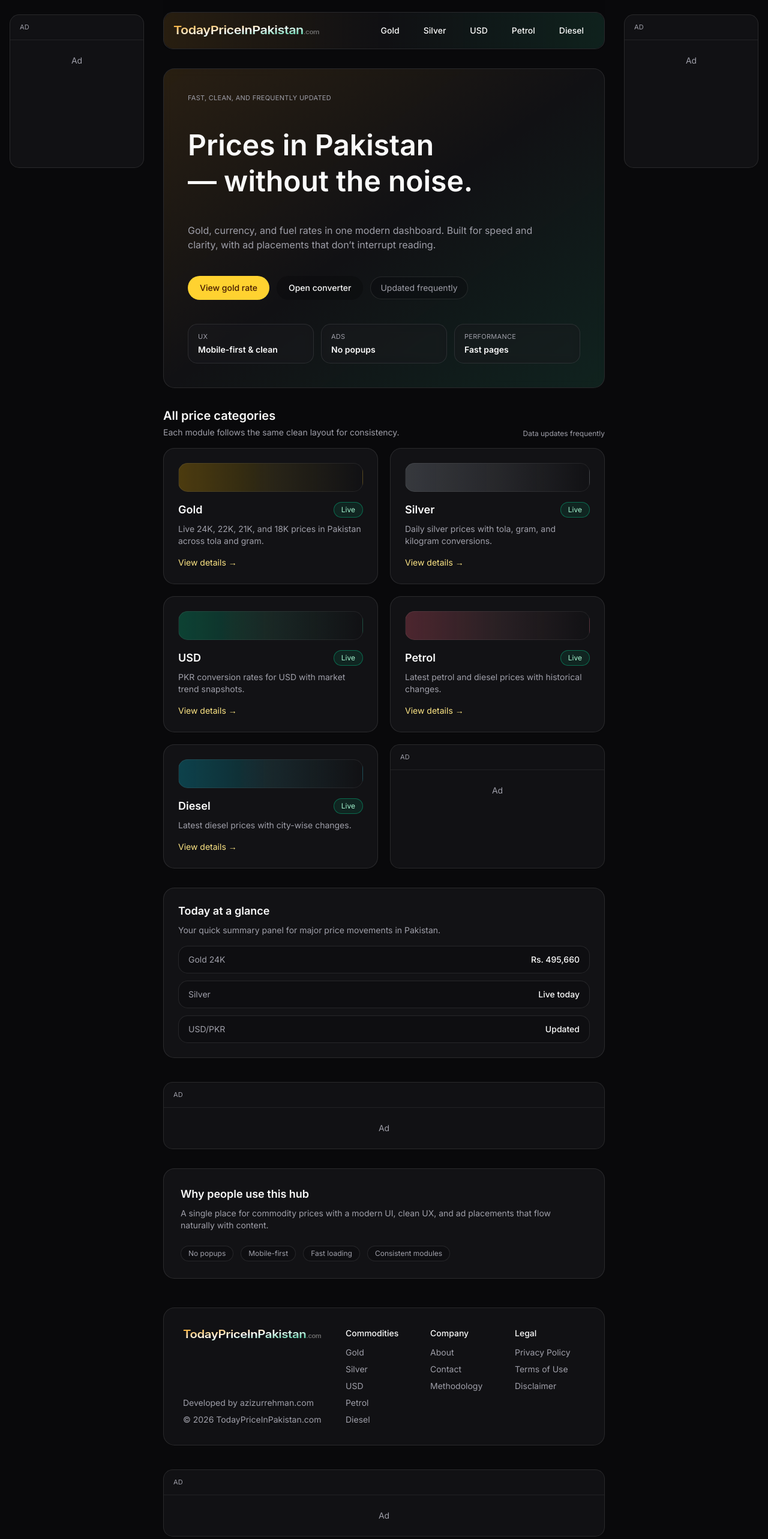
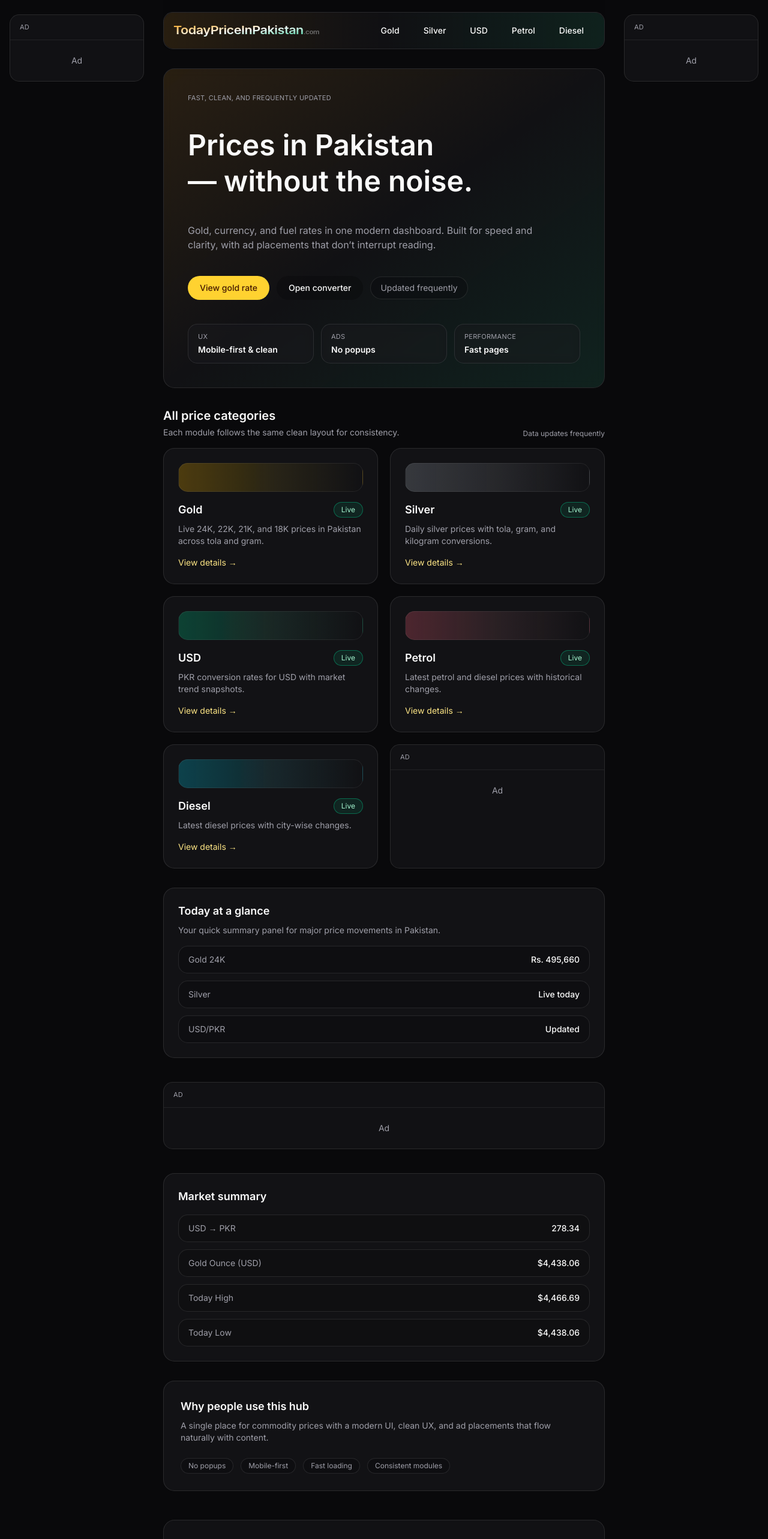
Before and after one commit to eazizurrehman/todaypriceinpakistan.com, a Next.js app: page / in a window 1280 px wide. Shown: the top 2566 px of the page at 60% size. Built offline with nearby package versions, Linux system fonts and the light colour scheme.

Commit message:
feat: add gold comparison and guide pages

```diff
--- /dev/null
+++ b/app/(modules)/gold/comparison/page.tsx
@@ -0,0 +1,85 @@
+import Image from "next/image";
+import { getGoldPricesPakistan } from "@/actions/gold-prices-pakistan";
+import { AdSlot } from "@/app/_components/ad-slot";
+import { DataTable } from "@/app/_components/table";
+import {
+  type GoldRateRow,
+  goldColumns,
+} from "@/app/(modules)/gold/rate-today/columns";
+import { calculateGoldPrice, formatPKR } from "@/lib/calculators";
+
+export default async function GoldComparisonPage() {
+  const { basePricePerTolaPer24k } = await getGoldPricesPakistan();
+
+  const makeData = (): GoldRateRow[] => {
+    const karats = ["24k", "22k", "21k", "18k", "14k", "12k", "10k"] as const;
+    const units = [
+      { label: "Per Tola", unit: "tola" },
+      { label: "Per Gram", unit: "gram" },
+      { label: "Per 10 Grams", unit: "10g" },
+      { label: "Per Ounce", unit: "ounce" },
+      { label: "Per Kilogram", unit: "kg" },
+    ] as const;
+
+    return units.map(({ label, unit }) => {
+      const row: GoldRateRow = {
+        unit: label,
+        "24k": "",
+        "22k": "",
+        "21k": "",
+        "18k": "",
+        "14k": "",
+        "12k": "",
+        "10k": "",
+      };
+
+      karats.forEach((karat) => {
+        row[karat] = formatPKR(
+          calculateGoldPrice(basePricePerTolaPer24k, unit, karat),
+        );
+      });
+
+      return row;
+    });
+  };
+
+  return (
+    <div className="space-y-10">
+      <section className="relative overflow-hidden rounded-4xl border bg-card/70 p-6 backdrop-blur supports-backdrop-filter:bg-card/60">
+        <div className="pointer-events-none absolute inset-0 bg-linear-to-br from-amber-500/12 via-transparent to-emerald-500/8" />
+        <div className="relative space-y-10">
+          <div className="flex justify-between gap-4">
+            <div className="space-y-2">
+              <h1 className="font-semibold text-4xl leading-tight md:text-5xl">
+                Gold Comparison
+              </h1>
+              <p className="max-w-lg text-muted-foreground text-sm">
+                Lorem, ipsum dolor sit amet consectetur adipisicing elit. Velit,
+                aut?
+              </p>
+            </div>
+            <div className="flex min-h-full items-center justify-center">
+              <Image
+                alt="Gold calculator"
+                className="w-40 object-cover"
+                height={1024}
+                src="/images/gold/gold-calculator.png"
+                width={1024}
+              />
+            </div>
+          </div>
+        </div>
+      </section>
+      <AdSlot />
+      <section className="grid items-start gap-6 lg:gap-8">
+        <DataTable
+          columns={goldColumns}
+          data={makeData()}
+          title="Gold price by karat"
+        />
+      </section>
+
+      <AdSlot />
+    </div>
+  );
+}
--- /dev/null
+++ b/app/(modules)/gold/guide/page.tsx
@@ -0,0 +1,21 @@
+export default function GoldCalculatorsPage() {
+  return (
+    <div className="space-y-10">
+      <section>
+        <div className="rounded-4xl border bg-card/70 p-6">
+          <h3 className="font-semibold text-lg">Gold buying guide</h3>
+          <ul className="mt-4 space-y-3 text-muted-foreground text-sm">
+            <li>
+              • Compare both tola and gram rates before finalizing purchase.
+            </li>
+            <li>• 24K is purest; 22K is commonly used in jewelry making.</li>
+            <li>
+              • Check local making charges separately from daily gold rate.
+            </li>
+            <li>• Review USD-PKR movement to understand global impact.</li>
+          </ul>
+        </div>
+      </section>
+    </div>
+  );
+}
--- a/app/(modules)/gold/rate-today/page.tsx
+++ b/app/(modules)/gold/rate-today/page.tsx
@@ -3,11 +3,6 @@
 import { AdSlot } from "@/app/_components/ad-slot";
 import { HeroSection } from "@/app/_components/hero-section";
 import { PriceCards } from "@/app/_components/price-cards";
-import { DataTable } from "@/app/_components/table";
-import {
-  type GoldRateRow,
-  goldColumns,
-} from "@/app/(modules)/gold/rate-today/columns";
 import { formatPKR } from "@/lib";
 import { calculateGoldPrice } from "@/lib/calculators";
 
@@ -50,46 +45,6 @@
     },
   ];
 
-  const makeData = (): GoldRateRow[] => {
-    const karats = ["24k", "22k", "21k", "18k", "14k", "12k", "10k"] as const;
-    const units = [
-      { label: "Per Tola", unit: "tola" },
-      { label: "Per Gram", unit: "gram" },
-      { label: "Per 10 Grams", unit: "10g" },
-      { label: "Per Ounce", unit: "ounce" },
-      { label: "Per Kilogram", unit: "kg" },
-    ] as const;
-
-    return units.map(({ label, unit }) => {
-      const row: GoldRateRow = {
-        unit: label,
-        "24k": "",
-        "22k": "",
-        "21k": "",
-        "18k": "",
-        "14k": "",
-        "12k": "",
-        "10k": "",
-      };
-
-      karats.forEach((karat) => {
-        row[karat] = formatPKR(
-          calculateGoldPrice(basePricePerTolaPer24k, unit, karat),
-        );
-      });
-
-      return row;
-    });
-  };
-
-  // const _marketSummary = [
-  //   { label: "USD → PKR", value: "278.34" },
-  //   { label: "Gold Ounce (USD)", value: "$4,438.06" },
-  //   { label: "Today High", value: "$4,466.69" },
-  //   { label: "Today Low", value: "$4,438.06" },
-  //   { label: "Updated", value: formatDateAndTime(updatedAt) },
-  // ];
-
   return (
     <div className="">
       <div className="space-y-8 text-foreground">
@@ -106,67 +61,8 @@
           updatedAt={updatedAt}
         />
 
-        <AdSlot variant="leaderboard" />
-
-        <section className="grid items-start gap-6 lg:gap-8">
-          <DataTable
-            columns={goldColumns}
-            data={makeData()}
-            title="Gold price by karat"
-          />
-        </section>
-
-        {/* <section className="grid gap-6 lg:grid-cols-3">
-            <div className="rounded-4xl border bg-card/70 p-6 lg:col-span-2">
-              <h3 className="font-semibold text-lg">Trend (last 7 days)</h3>
-              <p className="mt-2 text-muted-foreground text-sm">
-                Placeholder space for a minimal sparkline chart.
-              </p>
-              <div className="mt-6 h-44 rounded-3xl border bg-linear-to-r from-amber-500/10 via-background/30 to-emerald-500/10" />
-            </div>
-
-            <div className="rounded-4xl border bg-card/70 p-6">
-              <h3 className="font-semibold text-lg">Market summary</h3>
-              <div className="mt-4 space-y-3">
-                {marketSummary.map((item) => (
-                  <div
-                    className="flex items-center justify-between rounded-3xl border bg-background/25 px-4 py-3"
-                    key={item.label}
-                  >
-                    <span className="text-muted-foreground text-sm">
-                      {item.label}
-                    </span>
-                    <span className="font-medium text-foreground text-sm">
-                      {item.value}
-                    </span>
-                  </div>
-                ))}
-              </div>
-            </div>
-          </section>
-          <AdSlot  /> */}
-
-        <section className="grid gap-6 lg:grid-cols-2">
-          <div className="rounded-4xl border bg-card/70 p-6">
-            <h3 className="font-semibold text-lg">Gold buying guide</h3>
-            <ul className="mt-4 space-y-3 text-muted-foreground text-sm">
-              <li>
-                • Compare both tola and gram rates before finalizing purchase.
-              </li>
-              <li>• 24K is purest; 22K is commonly used in jewelry making.</li>
-              <li>
-                • Check local making charges separately from daily gold rate.
-              </li>
-              <li>• Review USD-PKR movement to understand global impact.</li>
-            </ul>
-          </div>
-          <div className="rounded-4xl border bg-card/70 p-6">
-            <h3 className="font-semibold text-lg">Visual mockup</h3>
-            <p className="mt-2 text-muted-foreground text-sm">
-              Shareable preview for this modern gold dashboard style.
-            </p>
-          </div>
-        </section>
+        <AdSlot />
+        <AdSlot />
       </div>
     </div>
   );
--- a/app/(modules)/gold/side-sections.ts
+++ b/app/(modules)/gold/side-sections.ts
@@ -25,7 +25,6 @@
     title: "General",
     links: [
       { label: "Comparison", href: "/gold/comparison" },
-      { label: "Sources", href: "/gold/sources" },
       { label: "Guide", href: "/gold/guide" },
       { label: "Disclaimer", href: "/gold/disclaimer" },
     ],
--- a/app/(modules)/page.tsx
+++ b/app/(modules)/page.tsx
@@ -39,6 +39,13 @@
     status: "Live",
     accent: "from-cyan-400/25 via-cyan-300/10 to-transparent",
   },
+];
+
+const marketSummary = [
+  { label: "USD → PKR", value: "278.34" },
+  { label: "Gold Ounce (USD)", value: "$4,438.06" },
+  { label: "Today High", value: "$4,466.69" },
+  { label: "Today Low", value: "$4,438.06" },
 ];
 
 function StatChip({ label, value }: { label: string; value: string }) {
@@ -154,7 +161,7 @@
                 </div>
               );
             })}
-            <AdSlot variant="leaderboard" />
+            <AdSlot />
           </div>
         </div>
       </section>
@@ -187,6 +194,25 @@
             </div>
           </div>
           <AdSlot />
+
+          <div className="rounded-4xl border bg-card/70 p-6">
+            <h3 className="font-semibold text-lg">Market summary</h3>
+            <div className="mt-4 space-y-3">
+              {marketSummary.map((item) => (
+                <div
+                  className="flex items-center justify-between rounded-3xl border bg-background/25 px-4 py-3"
+                  key={item.label}
+                >
+                  <span className="text-muted-foreground text-sm">
+                    {item.label}
+                  </span>
+                  <span className="font-medium text-foreground text-sm">
+                    {item.value}
+                  </span>
+                </div>
+              ))}
+            </div>
+          </div>
         </div>
       </section>
 
--- a/app/_components/ad-slot.tsx
+++ b/app/_components/ad-slot.tsx
@@ -1,29 +1,17 @@
 import { cn } from "@/lib/utils";
-
-type AdSlotVariant = "inline" | "sidebar" | "leaderboard";
 
 export function AdSlot({
   label = "Ad",
-  variant = "inline",
   className,
 }: {
   label?: string;
-  variant?: AdSlotVariant;
   className?: string;
 }) {
-  const sizeClasses =
-    variant === "sidebar"
-      ? "min-h-64"
-      : variant === "leaderboard"
-        ? "min-h-24"
-        : "min-h-28";
-
   return (
     <section
       aria-label={label}
       className={cn(
         "rounded-3xl border bg-card/70 backdrop-blur supports-backdrop-filter:bg-card/60",
-        sizeClasses,
         className,
       )}
     >
--- a/app/layout.tsx
+++ b/app/layout.tsx
@@ -67,7 +67,7 @@
         <main className="container mx-auto grid grid-cols-1 gap-8 px-4 lg:grid-cols-[14rem_minmax(0,1fr)_14rem]">
           <aside className="hidden lg:block">
             <div className="sticky top-6">
-              <AdSlot variant="sidebar" />
+              <AdSlot />
             </div>
           </aside>
           <div>
@@ -75,12 +75,12 @@
             {children}
             <div className="space-y-10 pb-10">
               <AppFooter />
-              <AdSlot variant="inline" />
+              <AdSlot />
             </div>
           </div>
           <aside className="hidden lg:block">
             <div className="sticky top-6">
-              <AdSlot variant="sidebar" />
+              <AdSlot />
             </div>
           </aside>
         </main>
```
